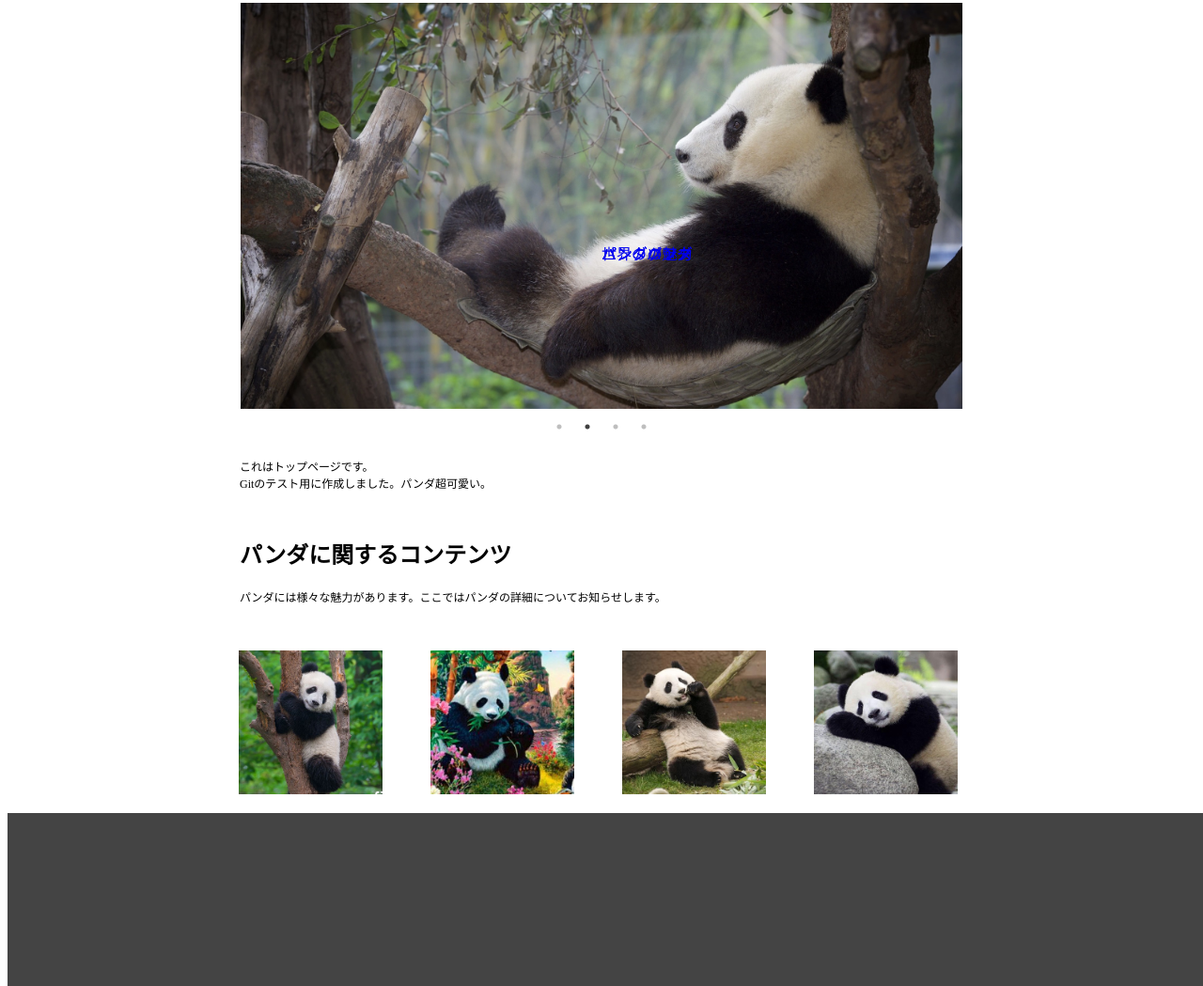
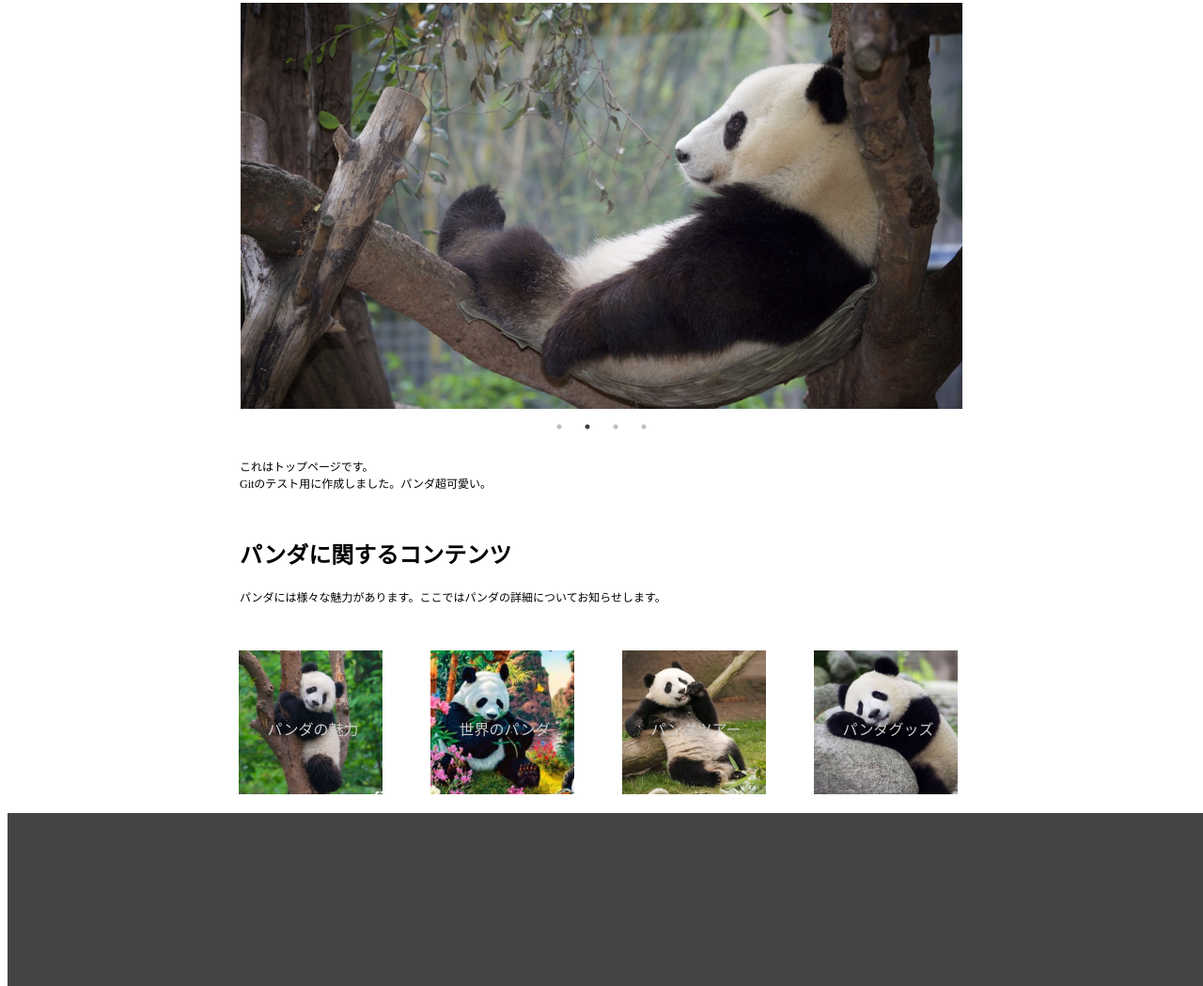
Before and after one commit to yuricarin/test-git, a plain HTML site: page index.html in a window 1280 px wide. Shown: the part 143-1192 px from the top of the page at 94% size. Drawn offline with nearby package versions, Linux system fonts and the light colour scheme.

Commit message:
サブコンテンツ関連:css追加とindex.htmlを修正しました。

```diff
--- a/css/common.css
+++ b/css/common.css
@@ -63,15 +63,18 @@
     .subcontents-ul li {
         width: 45%;
     }
+    .subcontents-box {
+        position: relative;
+    }
     .subcontents-ul img {
         width: 75%;
-        position: relative;
     }
     .subcontents-name {
+        color: #ccc;
         display: inline-block;
         position: absolute;
-        top: 50%;
-        left: 50%;
+        top: 35%;
+        left: 15%;
     }
 
 /* footer */
--- a/index.html
+++ b/index.html
@@ -49,26 +49,34 @@
                 <ul class="subcontents-ul">
                     <li>
                         <a href="#">
-                            <img src="./img/sub-01charm.jpg" alt="パンダの魅力">
-                            <div class="subcontents-name">パンダの魅力</div>
+                            <div class="subcontents-box">
+                                <img src="./img/sub-01charm.jpg" alt="パンダの魅力">
+                                <p class="subcontents-name">パンダの魅力</p>
+                            </div>
                         </a>
                     </li>
                     <li>
                         <a href="#">
-                            <img src="./img/sub-02world.jpg" alt="世界のパンダ">
-                            <div class="subcontents-name">世界のパンダ</div>
+                            <div class="subcontents-box">
+                                <img src="./img/sub-02world.jpg" alt="世界のパンダ">
+                                <p class="subcontents-name">世界のパンダ</p>
+                            </div>
                         </a>
                     </li>
                     <li>
                         <a href="#">
-                            <img src="./img/sub-03tour.jpg" alt="パンダツアー">
-                            <div class="subcontents-name">パンダツアー</div>
+                            <div class="subcontents-box">
+                                <img src="./img/sub-03tour.jpg" alt="パンダツアー">
+                                <p class="subcontents-name">パンダツアー</p>
+                            </div>
                         </a>
                     </li>
                     <li>
                         <a href="#">
-                            <img src="./img/sub-04goods.jpg" alt="パンダグッズ">
-                            <div class="subcontents-name">パンダグッズ</div>
+                            <div class="subcontents-box">
+                                <img src="./img/sub-04goods.jpg" alt="パンダグッズ">
+                                <p class="subcontents-name">パンダグッズ</p>
+                            </div>
                         </a>
                     </li>
                 </ul>
```
